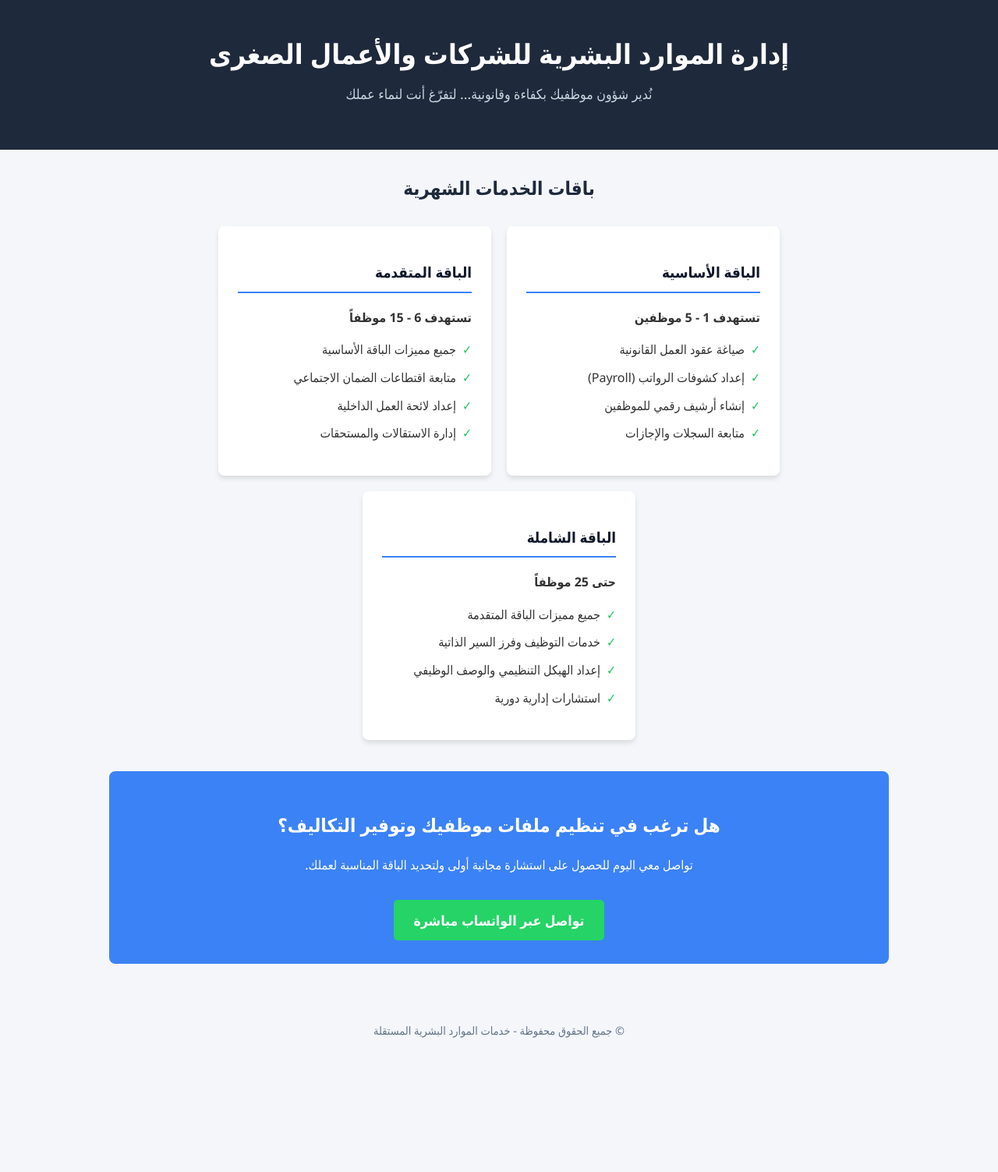
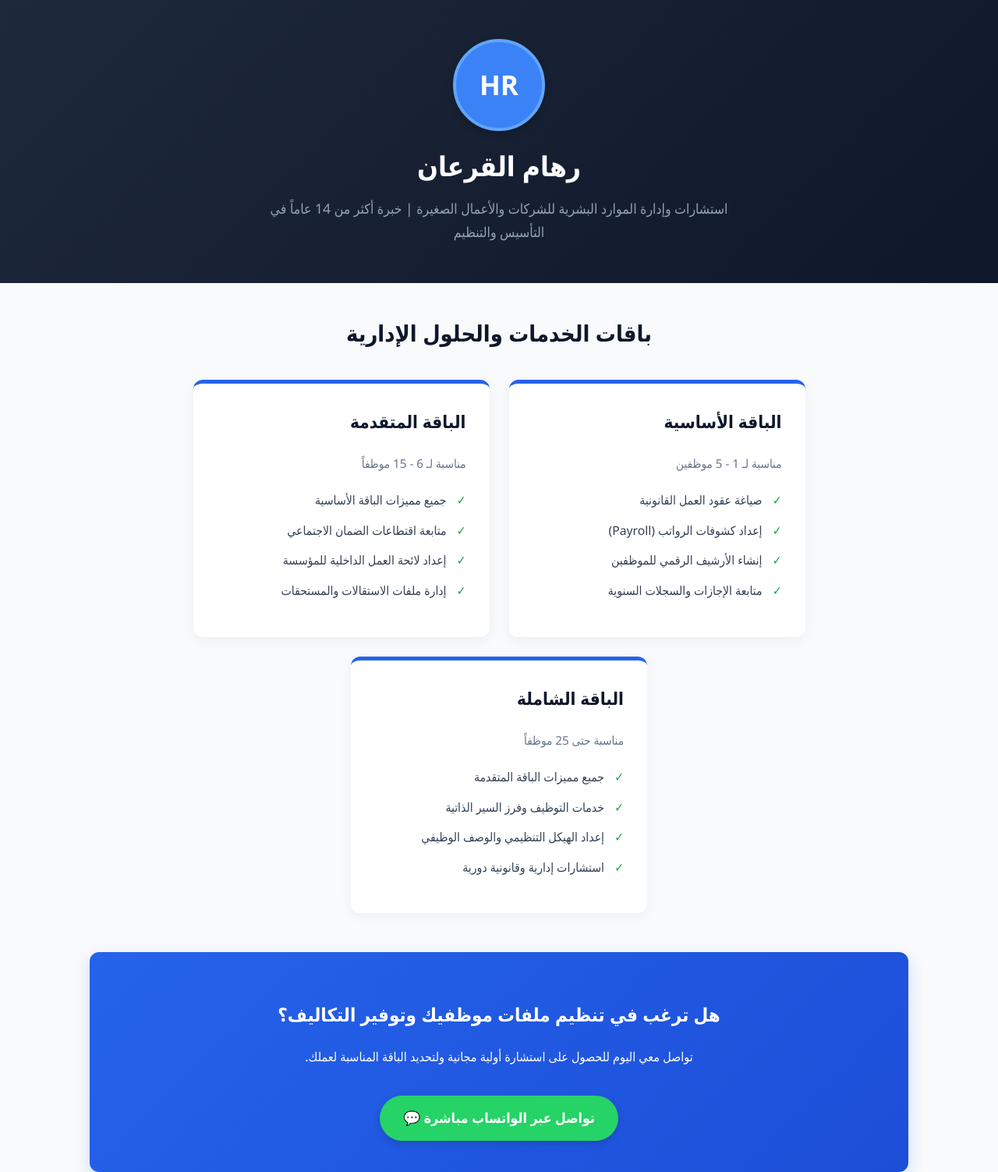
Before and after one commit to rehamqu-cmyk/hr-services, a plain HTML site: page index.html in a window 1280 px wide. Shown: the top 1503 px of the page at 78% size. Before the commit the page ends 1368 px from the top, so only its background shows below. Drawn offline with Linux system fonts and the light colour scheme.

Commit message:
Update index.html

```diff
--- a/index.html
+++ b/index.html
@@ -1,80 +1,163 @@
+
 <!DOCTYPE html>
 <html lang="ar" dir="rtl">
 <head>
     <meta charset="UTF-8">
     <meta name="viewport" content="width=device-width, initial-scale=1.0">
-    <title>حلول الموارد البشرية للشركات الصغرى</title>
+    <title>رهام القرعان | استشارات وخدمات الموارد البشرية</title>
     <style>
-        body { font-family: 'Segoe UI', Tahoma, Geneva, Verdana, sans-serif; margin: 0; padding: 0; background-color: #f4f6f9; color: #333; line-height: 1.6; }
-        header { background-color: #1e293b; color: white; text-align: center; padding: 40px 20px; }
-        header h1 { margin: 0; font-size: 2.2em; }
-        header p { font-size: 1.1em; color: #cbd5e1; margin-top: 10px; }
-        .container { max-width: 1000px; margin: 30px auto; padding: 0 20px; }
-        .services { display: flex; flex-wrap: wrap; gap: 20px; justify-content: center; }
-        .card { background: white; border-radius: 8px; box-shadow: 0 4px 6px rgba(0,0,0,0.1); padding: 25px; flex: 1; min-width: 280px; max-width: 300px; text-align: right; }
-        .card h3 { color: #0f172a; border-bottom: 2px solid #3b82f6; padding-bottom: 10px; }
-        .card ul { list-style: none; padding: 0; }
-        .card ul li { margin-bottom: 10px; position: relative; padding-right: 20px; }
-        .card ul li::before { content: "✓"; color: #22c55e; position: absolute; right: 0; font-weight: bold; }
-        .cta-section { text-align: center; background: #3b82f6; color: white; padding: 30px; border-radius: 8px; margin-top: 40px; }
-        .btn { background: #25d366; color: white; padding: 12px 25px; text-decoration: none; border-radius: 5px; font-weight: bold; font-size: 1.1em; display: inline-block; margin-top: 15px; }
-        footer { text-align: center; padding: 20px; color: #64748b; font-size: 0.9em; margin-top: 40px; }
+        :root {
+            --primary-color: #0f172a;
+            --accent-color: #2563eb;
+            --bg-color: #f8fafc;
+            --card-bg: #ffffff;
+            --text-color: #334155;
+        }
+
+        body {
+            font-family: 'Segoe UI', Tahoma, Geneva, Verdana, sans-serif;
+            margin: 0;
+            padding: 0;
+            background-color: var(--bg-color);
+            color: var(--text-color);
+            line-height: 1.7;
+        }
+
+        header {
+            background: linear-gradient(135deg, #1e293b 0%, #0f172a 100%);
+            color: white;
+            text-align: center;
+            padding: 50px 20px;
+        }
+
+        .profile-img {
+            width: 110px;
+            height: 110px;
+            border-radius: 50%;
+            background-color: #3b82f6;
+            color: white;
+            display: flex;
+            align-items: center;
+            justify-content: center;
+            font-size: 2.2em;
+            font-weight: bold;
+            margin: 0 auto 15px auto;
+            border: 4px solid #60a5fa;
+            box-shadow: 0 4px 10px rgba(0,0,0,0.2);
+        }
+
+        header h1 { margin: 10px 0 5px 0; font-size: 2.2em; }
+        header p { font-size: 1.1em; color: #94a3b8; max-width: 600px; margin: 10px auto 0 auto; }
+
+        .container { max-width: 1050px; margin: 40px auto; padding: 0 20px; }
+        .section-title { text-align: center; color: var(--primary-color); margin-bottom: 35px; font-size: 1.8em; }
+
+        .services { display: flex; flex-wrap: wrap; gap: 25px; justify-content: center; }
+
+        .card {
+            background: var(--card-bg);
+            border-radius: 12px;
+            box-shadow: 0 4px 15px rgba(0,0,0,0.05);
+            padding: 30px;
+            flex: 1;
+            min-width: 280px;
+            max-width: 320px;
+            text-align: right;
+            border-top: 5px solid var(--accent-color);
+            transition: transform 0.2s ease;
+        }
+
+        .card:hover { transform: translateY(-5px); }
+        .card h3 { color: var(--primary-color); font-size: 1.4em; margin-top: 0; }
+        .card .target { color: #64748b; font-size: 0.95em; margin-bottom: 15px; display: block; }
+        .card ul { list-style: none; padding: 0; margin-top: 20px; }
+        .card ul li { margin-bottom: 12px; position: relative; padding-right: 25px; font-size: 0.98em; }
+        .card ul li::before { content: "✓"; color: #16a34a; position: absolute; right: 0; font-weight: bold; }
+
+        .cta-section {
+            text-align: center;
+            background: linear-gradient(135deg, #2563eb 0%, #1d4ed8 100%);
+            color: white;
+            padding: 40px 20px;
+            border-radius: 12px;
+            margin-top: 50px;
+            box-shadow: 0 8px 20px rgba(37, 99, 235, 0.2);
+        }
+
+        .btn {
+            background: #25d366;
+            color: white;
+            padding: 14px 30px;
+            text-decoration: none;
+            border-radius: 30px;
+            font-weight: bold;
+            font-size: 1.1em;
+            display: inline-block;
+            margin-top: 20px;
+            box-shadow: 0 4px 10px rgba(0,0,0,0.15);
+            transition: background 0.3s;
+        }
+
+        .btn:hover { background: #1eb857; }
+
+        footer { text-align: center; padding: 25px; color: #64748b; font-size: 0.9em; margin-top: 40px; }
     </style>
 </head>
 <body>
 
 <header>
-    <h1>إدارة الموارد البشرية للشركات والأعمال الصغرى</h1>
-    <p>نُدير شؤون موظفيك بكفاءة وقانونية... لتفرّغ أنت لنماء عملك</p>
+    <div class="profile-img">HR</div>
+    <h1>رهام القرعان</h1>
+    <p>استشارات وإدارة الموارد البشرية للشركات والأعمال الصغيرة | خبرة أكثر من 14 عاماً في التأسيس والتنظيم</p>
 </header>
 
 <div class="container">
-    <h2 style="text-align: center; color: #1e293b; margin-bottom: 30px;">باقات الخدمات الشهرية</h2>
+    <h2 class="section-title">باقات الخدمات والحلول الإدارية</h2>
 
     <div class="services">
         <div class="card">
             <h3>الباقة الأساسية</h3>
-            <p><strong>تستهدف 1 - 5 موظفين</strong></p>
+            <span class="target">مناسبة لـ 1 - 5 موظفين</span>
             <ul>
                 <li>صياغة عقود العمل القانونية</li>
                 <li>إعداد كشوفات الرواتب (Payroll)</li>
-                <li>إنشاء أرشيف رقمي للموظفين</li>
-                <li>متابعة السجلات والإجازات</li>
+                <li>إنشاء الأرشيف الرقمي للموظفين</li>
+                <li>متابعة الإجازات والسجلات السنوية</li>
             </ul>
         </div>
 
         <div class="card">
             <h3>الباقة المتقدمة</h3>
-            <p><strong>تستهدف 6 - 15 موظفاً</strong></p>
+            <span class="target">مناسبة لـ 6 - 15 موظفاً</span>
             <ul>
                 <li>جميع مميزات الباقة الأساسية</li>
                 <li>متابعة اقتطاعات الضمان الاجتماعي</li>
-                <li>إعداد لائحة العمل الداخلية</li>
-                <li>إدارة الاستقالات والمستحقات</li>
+                <li>إعداد لائحة العمل الداخلية للمؤسسة</li>
+                <li>إدارة ملفات الاستقالات والمستحقات</li>
             </ul>
         </div>
 
         <div class="card">
             <h3>الباقة الشاملة</h3>
-            <p><strong>حتى 25 موظفاً</strong></p>
+            <span class="target">مناسبة حتى 25 موظفاً</span>
             <ul>
                 <li>جميع مميزات الباقة المتقدمة</li>
                 <li>خدمات التوظيف وفرز السير الذاتية</li>
                 <li>إعداد الهيكل التنظيمي والوصف الوظيفي</li>
-                <li>استشارات إدارية دورية</li>
+                <li>استشارات إدارية وقانونية دورية</li>
             </ul>
         </div>
     </div>
 
     <div class="cta-section">
         <h2>هل ترغب في تنظيم ملفات موظفيك وتوفير التكاليف؟</h2>
-        <p>تواصل معي اليوم للحصول على استشارة مجانية أولى ولتحديد الباقة المناسبة لعملك.</p>
-        <a href="https://wa.me/962798600632" class="btn" target="_blank">تواصل عبر الواتساب مباشرة</a>
+        <p>تواصل معي اليوم للحصول على استشارة أولية مجانية ولتحديد الباقة المناسبة لعملك.</p>
+        <a href="https://wa.me/962798600632" class="btn" target="_blank">تواصل عبر الواتساب مباشرة 💬</a>
     </div>
 </div>
 
 <footer>
-    <p>© جميع الحقوق محفوظة - خدمات الموارد البشرية المستقلة</p>
+    <p>© جميع الحقوق محفوظة - خدمات الموارد البشرية المستقلة | رهام القرعان</p>
 </footer>
 
 </body>
```
